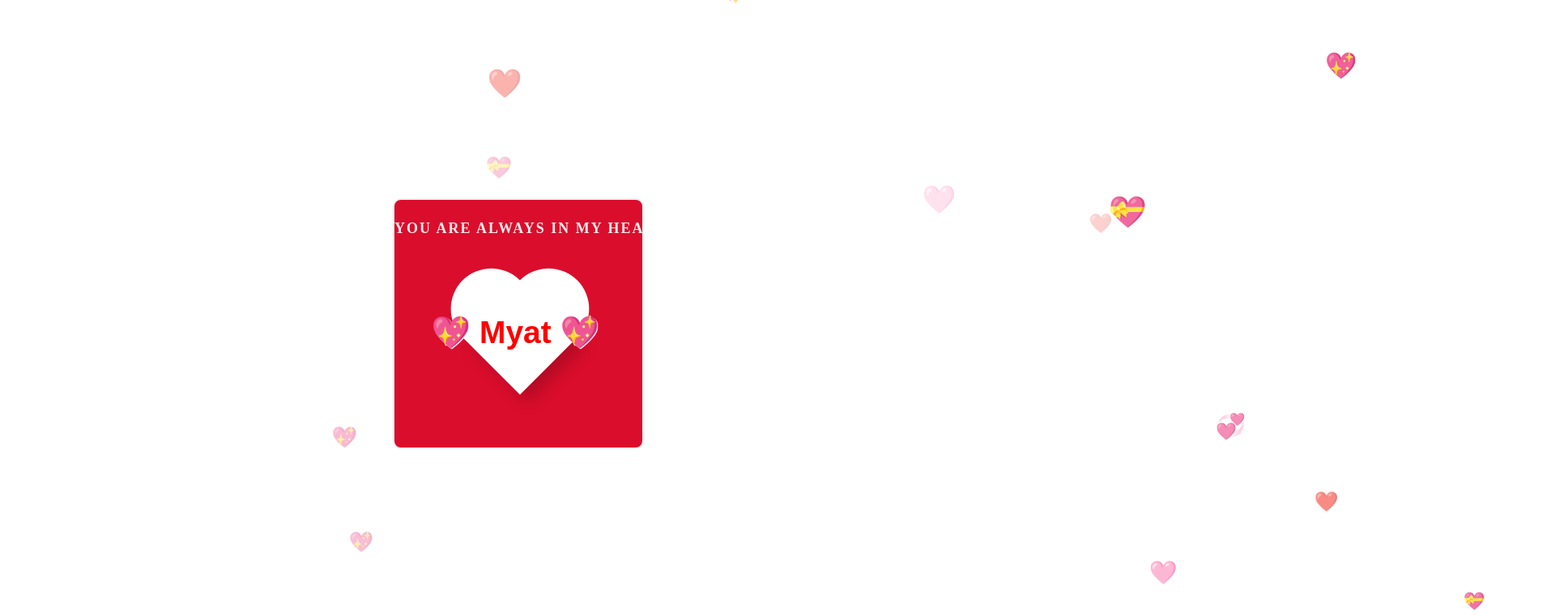
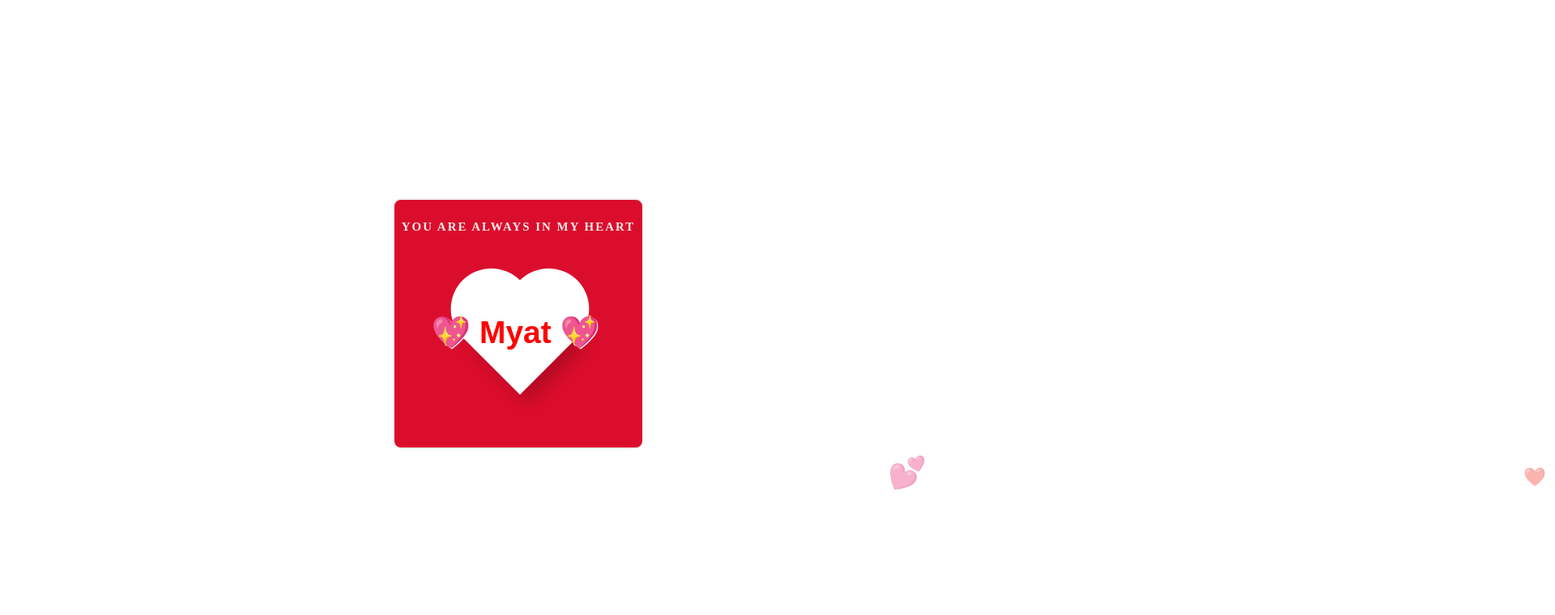
Before and after one commit to jfrok99-collab/h, a plain HTML site: page index.html in a window 1280 px wide. Shown: the top 760 px of the page at 81% size, 1920 px wide, since content can reach past the window. Drawn offline with Linux system fonts and the light colour scheme; a web font is replaced by a local one.

Commit message:
index.html

```diff
--- a/index.html
+++ b/index.html
@@ -9,6 +9,17 @@
     <link href="https://fonts.googleapis.com/css2?family=Padauk:wght@700&display=swap" rel="stylesheet">
 
     <style>
+        /* FORCE LIGHT MODE (IMPORTANT FIX) */
+        html,
+        body {
+            height: 100%;
+            margin: 0;
+            padding: 0;
+            background-color: white !important;
+            color-scheme: light;
+            /* stops dark mode override */
+        }
+
         * {
             margin: 0;
             padding: 0;
@@ -16,16 +27,13 @@
         }
 
         body {
-            height: 100vh;
             display: flex;
             justify-content: center;
             align-items: center;
-            background: white;
-            /* CHANGED TO WHITE */
             overflow: hidden;
         }
 
-        /* MAIN CARD */
+        /* CARD */
         .card {
             width: 310px;
             height: 310px;
@@ -71,7 +79,6 @@
             height: 100px;
             background: white;
             border-radius: 50%;
-            z-index: 1;
         }
 
         .big-heart::before {
@@ -164,7 +171,7 @@
     <div class="card">
 
         <div class="top-text">
-            YOU ARE ALWAYS IN MY HEART
+            <h5>YOU ARE ALWAYS IN MY HEART</h5>
         </div>
 
         <div class="big-heart">
@@ -199,10 +206,10 @@
             setTimeout(() => heart.remove(), 9000);
         }
 
-        /* REDUCED HEART COUNT */
-        for (let i = 0; i < 15; i++) createHeart();  // was 35 → now 15
-
-        setInterval(createHeart, 250);  // slower spawning
+        /* ONLY 10 HEARTS */
+        for (let i = 0; i < 10; i++) {
+            setTimeout(createHeart, i * 200);
+        }
 
     </script>
 
```
